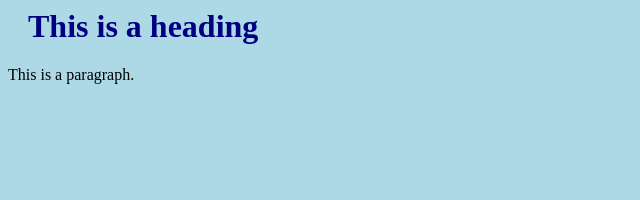
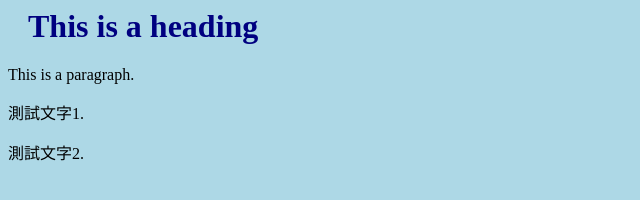
Before and after one commit to t3555016/hahow-git, a plain HTML site: page index.htm in a window 1280 px wide. Shown: the whole page, without its empty margins (0-640 px from the left). Drawn offline with Linux system fonts and the light colour scheme.

Commit message:
Modify index.htm

```diff
--- a/index.htm
+++ b/index.htm
@@ -9,5 +9,7 @@
 <body>
   <h1>This is a heading</h1>
   <p>This is a paragraph.</p>
+  <p>測試文字1.</p>
+  <p>測試文字2.</p>
 </body>
 </html>
```
